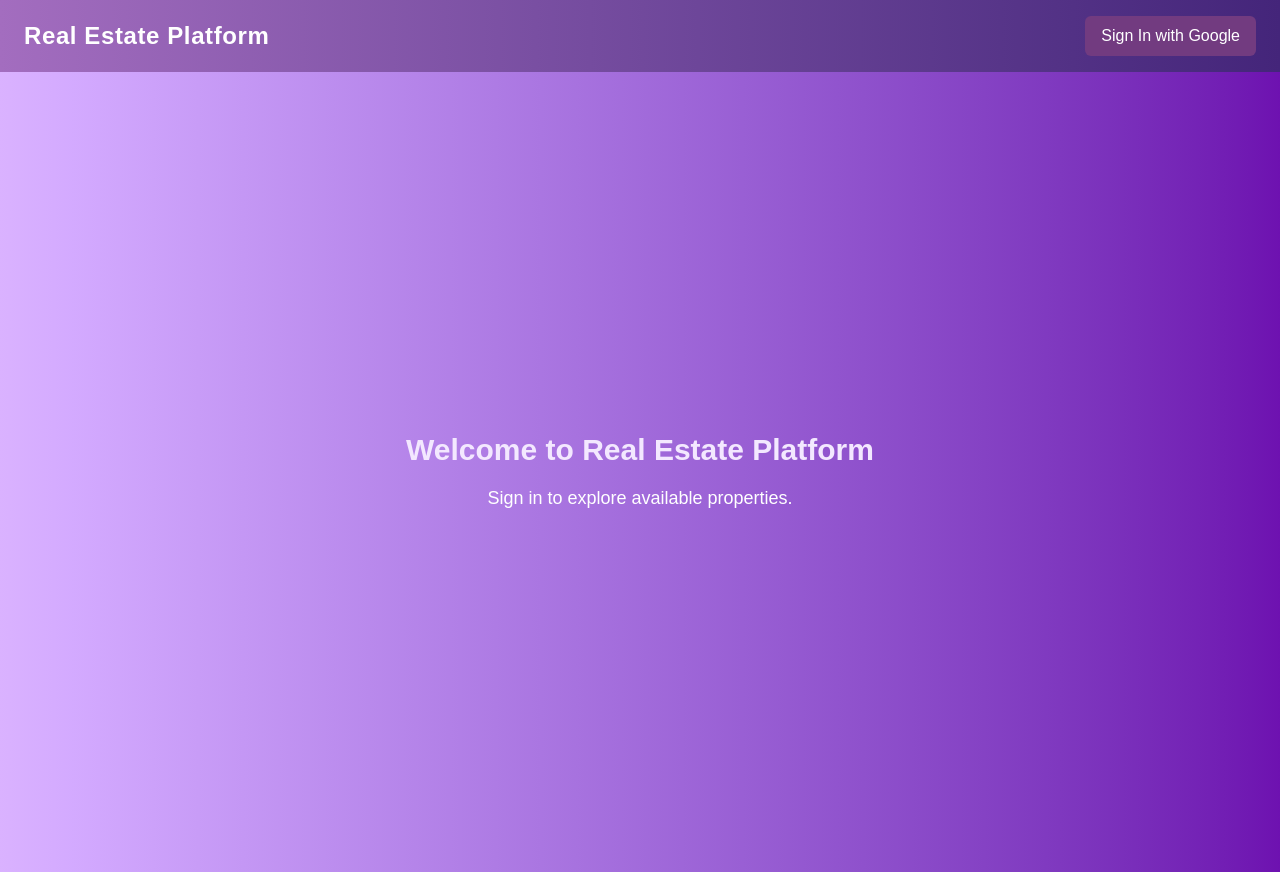
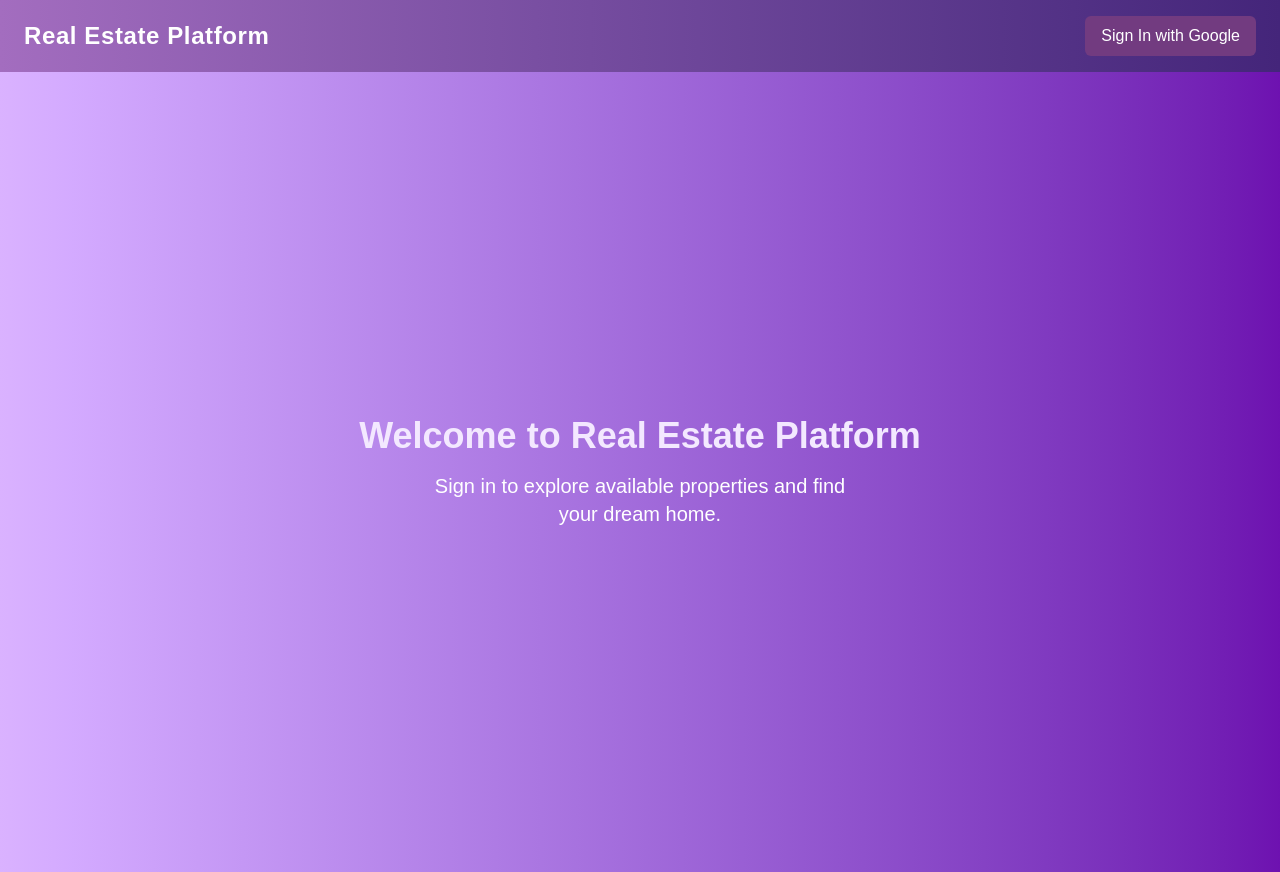
Before and after one commit to bilalTariq00/real-estate-platform, a Next.js app: page / in a window 1280 px wide. Built offline with nearby package versions, Linux system fonts and the light colour scheme; no server answers.

Commit message:
Sucessful  built

```diff
--- a/src/app/page.tsx
+++ b/src/app/page.tsx
@@ -3,7 +3,7 @@
 import { useSession } from "next-auth/react";
 import { useRouter } from "next/navigation";
 import { useEffect } from "react";
-import Loader from "@/components/Loader"; // Ensure this exists
+import Loader from "@/components/Loader"; // ✅ Ensure this component exists
 
 export default function HomePage() {
   const { status } = useSession();
@@ -16,13 +16,17 @@ export default function HomePage() {
   }, [status, router]);
 
   if (status === "loading") {
-    return <Loader />; // ✅ Show loader while checking auth
+    return <Loader />; // ✅ Show loader while checking authentication
   }
 
   return (
-    <div className="min-h-screen flex flex-col items-center justify-center bg-gradient-to-r from-purple-300 to-purple-800">
-      <h1 className="text-3xl font-bold mb-4 text-purple-100">Welcome to Real Estate Platform</h1>
-      <p className="text-lg text-white">Sign in to explore available properties.</p>
+    <div className="min-h-screen flex flex-col items-center justify-center px-4 text-center bg-gradient-to-r from-purple-300 to-purple-800">
+      <h1 className="text-2xl sm:text-3xl md:text-4xl font-bold mb-4 text-purple-100">
+        Welcome to Real Estate Platform
+      </h1>
+      <p className="text-base sm:text-lg md:text-xl text-white max-w-md">
+        Sign in to explore available properties and find your dream home.
+      </p>
     </div>
   );
 }
```
